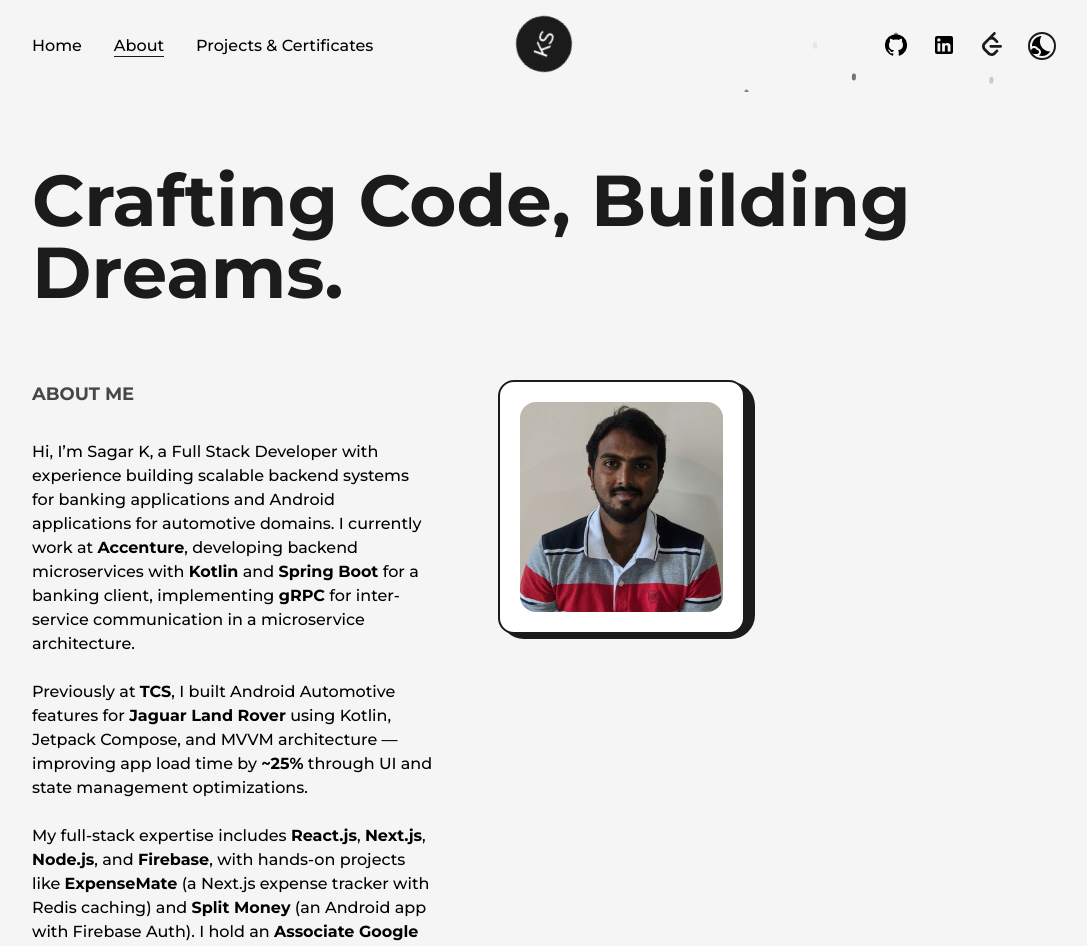
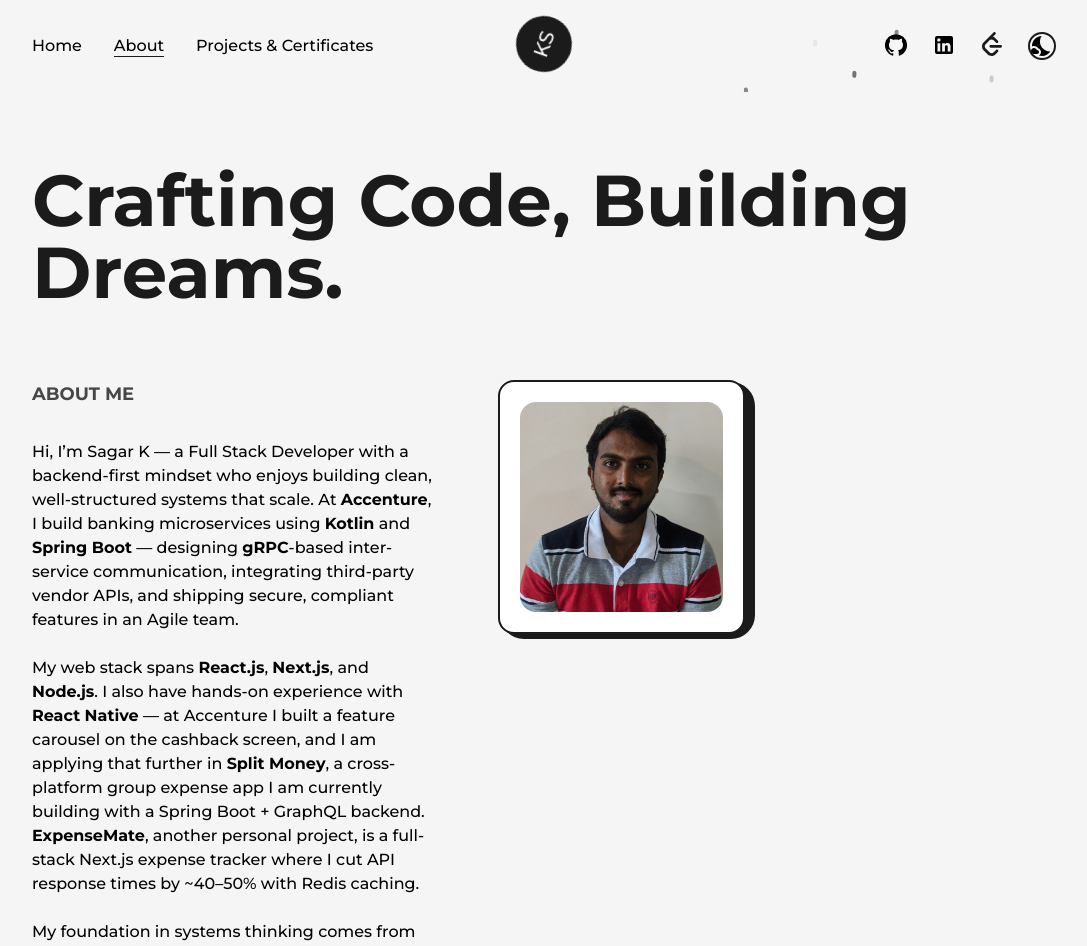
Before and after one commit to ksagar03/Portfolio, a Next.js app: page /about in a window 1280 px wide. Shown: the top 946 px of the page, without its empty margins (96-1183 px from the left). Built offline with nearby package versions, Linux system fonts and the light colour scheme.

Commit message:
Update: Revise About and Home sections, enhance project descriptions, and remove Google Cloud certificate project

```diff
--- a/src/pages/about.js
+++ b/src/pages/about.js
@@ -36,28 +36,30 @@ const About = () => {
                 About me
               </h2>
               <p className=" my-4 font-medium">
-                {"Hi, I’m Sagar K"}, a Full Stack Developer with experience
-                building scalable backend systems for banking applications and
-                Android applications for automotive domains. I currently work at{" "}
-                <b>Accenture</b>, developing backend microservices with{" "}
-                <b>Kotlin</b> and <b>Spring Boot</b> for a banking client,
-                implementing <b>gRPC</b> for inter-service communication in a
-                microservice architecture.
+                {"Hi, I’m Sagar K"} — a Full Stack Developer with a
+                backend-first mindset who enjoys building clean,
+                well-structured systems that scale. At <b>Accenture</b>, I
+                build banking microservices using <b>Kotlin</b> and{" "}
+                <b>Spring Boot</b> — designing <b>gRPC</b>-based
+                inter-service communication, integrating third-party vendor
+                APIs, and shipping secure, compliant features in an Agile team.
                 <br />
                 <br />
-                Previously at <b>TCS</b>, I built Android Automotive features
-                for <b>Jaguar Land Rover</b> using Kotlin, Jetpack Compose, and
-                MVVM architecture — improving app load time by{" "}
-                <b>~25%</b> through UI and state management optimizations.
+                My web stack spans <b>React.js</b>, <b>Next.js</b>, and{" "}
+                <b>Node.js</b>. I also have hands-on experience with{" "}
+                <b>React Native</b> — at Accenture I built a feature carousel
+                on the cashback screen, and I am applying that further in{" "}
+                <b>Split Money</b>, a cross-platform group expense app I am
+                currently building with a Spring Boot + GraphQL backend.{" "}
+                <b>ExpenseMate</b>, another personal project, is a full-stack
+                Next.js expense tracker where I cut API response times by
+                ~40–50% with Redis caching.
                 <br />
                 <br />
-                My full-stack expertise includes <b>React.js</b>,{" "}
-                <b>Next.js</b>, <b>Node.js</b>, and <b>Firebase</b>, with
-                hands-on projects like <b>ExpenseMate</b> (a Next.js expense
-                tracker with Redis caching) and <b>Split Money</b> (an Android
-                app with Firebase Auth). I hold an{" "}
-                <b>Associate Google Cloud Certification</b> and am passionate
-                about building performant, user-centric applications.
+                My foundation in systems thinking comes from{" "}
+                <b>Android Automotive development</b> at <b>TCS</b> (Jaguar
+                Land Rover), where I built ADAS features like{" "}
+                <b>Lane Keep Assist</b> and <b>Adaptive Cruise Control</b>.
               </p>
             </motion.div>
             <div className=" col-span-2 relative h-max rounded-2xl border-2 border-solid border-dark bg-white p-5 dark:border-white dark:bg-dark lg:col-span-3 md:col-span-4 md:order-1">
--- a/src/pages/index.js
+++ b/src/pages/index.js
@@ -39,7 +39,7 @@ export default function Home() {
               />
               <p className="my-4 text-base font-medium md:text-base sm:text-sm">
                 Full Stack Developer with <b>4+</b> years of experience building
-                scalable backend systems and mobile applications. Currently at{" "}
+                scalable backend systems and Android Automotive and cross-platform mobile apps. Currently at{" "}
                 <b>Accenture</b> developing banking microservices with{" "}
                 <b>Kotlin</b> and <b>Spring Boot</b>; previously at <b>TCS</b>{" "}
                 building Android Automotive features for{" "}
--- a/src/pages/projects.js
+++ b/src/pages/projects.js
@@ -9,7 +9,6 @@ import gamer_freak from "/public/images/projects/gamerFreak.png";
 import portfolio from "/public/images/projects/portfolio.png";
 import SplitMoney from "/public/images/projects/SplitMoney.png";
 import AnimeFreak from "/public/images/projects/AnimeFreak.png";
-import google_certificate from "/public/images/projects/certificate/google_certificate.jpg";
 import PlinkoDemo from "/public/images/projects/PlinkoDemo.png";
 import ExpenseMateHome from "/public/images/projects/ExpenseMateHome.png";
 
@@ -217,19 +216,6 @@ const Projects = () => {
               />
             </div>
 
-            <div className=" col-span-12">
-              <FeaturedProjects
-                title={" Associate Google Cloud Certified "}
-                img={google_certificate}
-                summary={
-                  "I have acquired an Associate Google Cloud Certificate, obtaining hands-on experience with Google's platform tools. My knowledge extends to various aspects of cloud infrastructure, including building compute engines for diverse workloads. Additionally, I have gained insights into how Kubernetes facilitates auto-scaling and load balancing when required."
-                }
-                link={
-                  "https://www.credential.net/25924c9e-7c7c-44ca-abdd-fb8d3f0309d8?key=2f658a3ec45c70b5693c21ae4846679d062d58e18dd3865f34453ad3b0d942b2"
-                }
-                toshowgit={false}
-              />
-            </div>
           </div>
         </Layout>
       </main>
```
